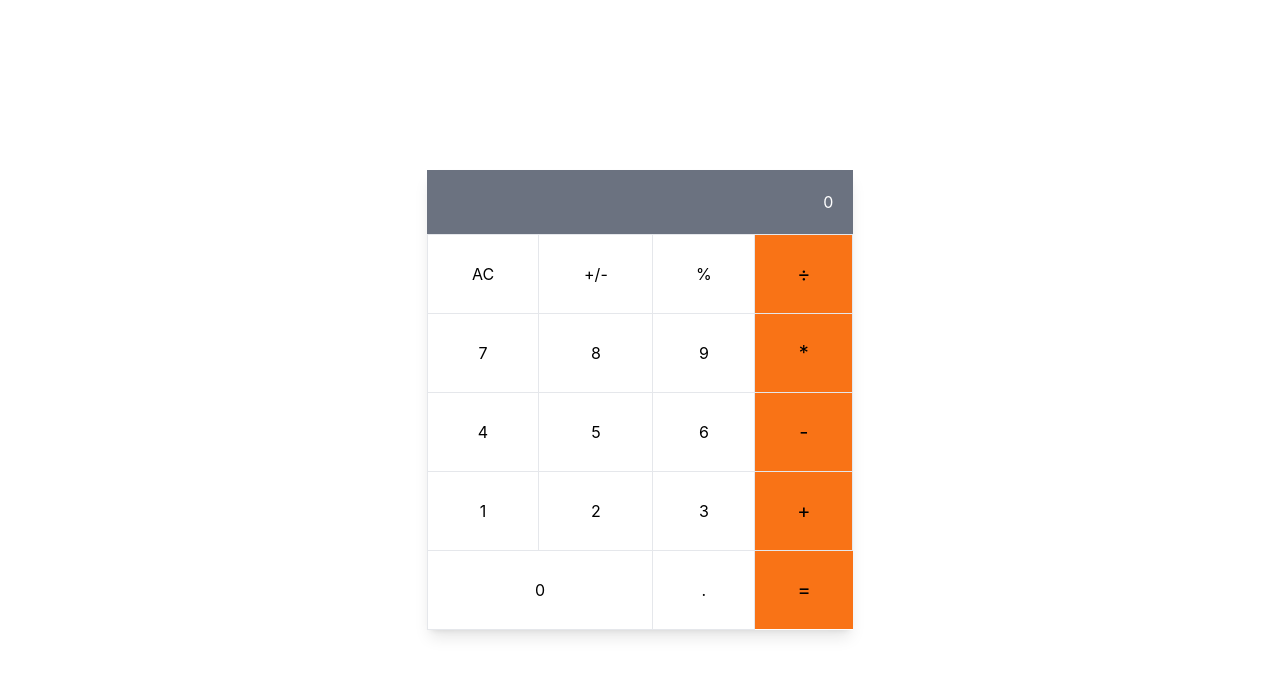
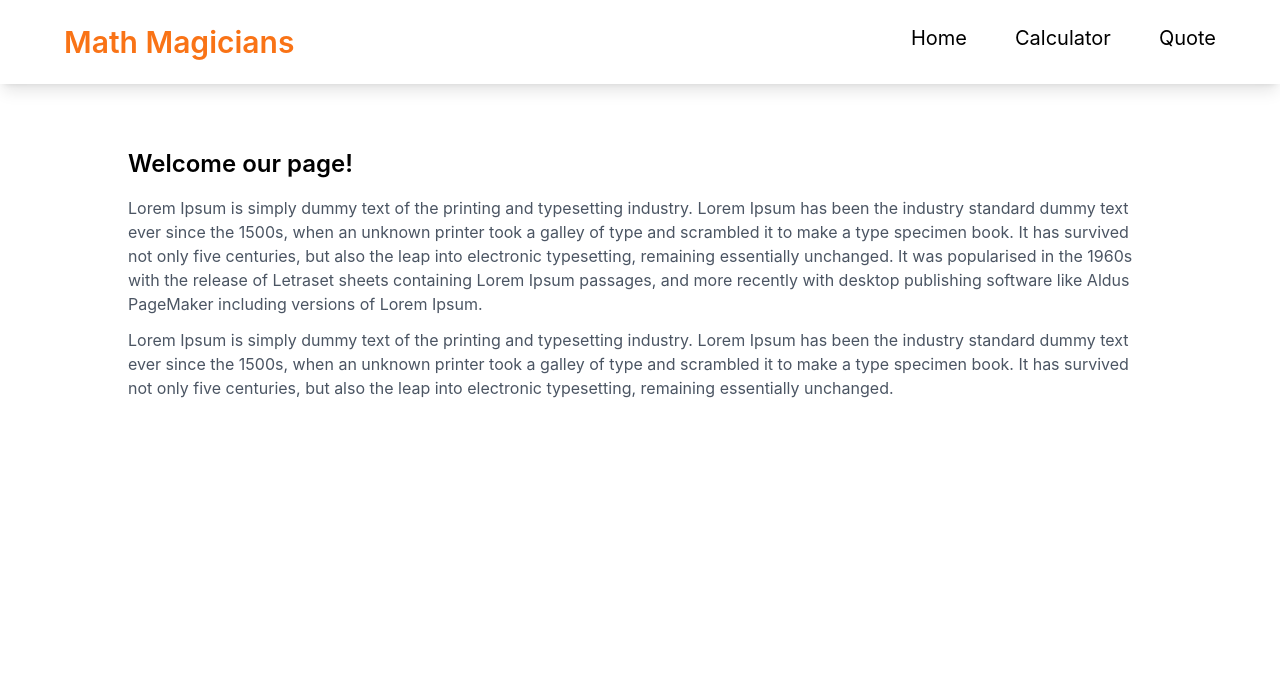
Before and after one commit to AmaduKamara/calculator, a React (Create React App) app: page / in a window 1280 px wide. Shown: the top 676 px of the page. Built offline with nearby package versions, Linux system fonts and the light colour scheme.

Commit message:
Add routing and pages to the full-website

```diff
--- a/package.json
+++ b/package.json
@@ -9,6 +9,7 @@
     "big.js": "^6.1.1",
     "react": "^17.0.2",
     "react-dom": "^17.0.2",
+    "react-router-dom": "^6.2.1",
     "react-scripts": "5.0.0",
     "web-vitals": "^2.1.2"
   },
--- a/src/App.js
+++ b/src/App.js
@@ -1,13 +1,17 @@
 import React, { Component } from 'react';
-import Calculator from './components/Calculator';
+import { Outlet } from 'react-router-dom';
+import Home from './pages/Home';
+// import Calculator from './components/Calculator';
+// import NavBar from './components/NavBar';
 
 // eslint-disable-next-line react/prefer-stateless-function
 export default class App extends Component {
   render() {
     return (
-      <div>
-        <Calculator />
-      </div>
+      <>
+        <Home />
+        <Outlet />
+      </>
     );
   }
 }
--- a/src/components/Calculator.js
+++ b/src/components/Calculator.js
@@ -12,8 +12,8 @@ const Calculator = () => {
   const { next, total } = state;
 
   return (
-    <div className="flex justify-center items-center h-screen">
-      <div className="w-2/6 shadow-lg">
+    <div className="flex justify-center items-center">
+      <div className="w-4/6 shadow-lg">
         <div className="text-white bg-gray-500 flex justify-end p-5 w-full">
           <span>{next || total || 0}</span>
         </div>
--- /dev/null
+++ b/src/components/NavBar.js
@@ -0,0 +1,23 @@
+import React from 'react';
+import { Link } from 'react-router-dom';
+
+function NavBar() {
+  return (
+    <div className="py-6 px-16 shadow-lg flex justify-between">
+      <Link to="/" className="text-3xl font-semibold text-orange-500">Math Magicians</Link>
+      <div className="flex">
+        <Link to="/" exact className="mx-6 hover:text-orange-500 text-xl">
+          Home
+        </Link>
+        <Link to="/calculator" exact className="mx-6 hover:text-orange-500 text-xl">
+          Calculator
+        </Link>
+        <Link to="/quote" exact className="ml-6 hover:text-orange-500 text-xl">
+          Quote
+        </Link>
+      </div>
+    </div>
+  );
+}
+
+export default NavBar;
--- a/src/index.js
+++ b/src/index.js
@@ -1,11 +1,22 @@
 import React from 'react';
 import ReactDOM from 'react-dom';
+import { BrowserRouter, Routes, Route } from 'react-router-dom';
 import './index.css';
 import App from './App';
+import Calculator from './pages/Calculator';
+import Quote from './pages/Quote';
+import NavBar from './components/NavBar';
 
 ReactDOM.render(
   <React.StrictMode>
-    <App />
+    <BrowserRouter>
+      <NavBar />
+      <Routes>
+        <Route path="/" element={<App />} />
+        <Route path="/calculator" element={<Calculator />} />
+        <Route path="/quote" element={<Quote />} />
+      </Routes>
+    </BrowserRouter>
   </React.StrictMode>,
   document.getElementById('root'),
 );
--- /dev/null
+++ b/src/pages/Calculator.js
@@ -0,0 +1,17 @@
+import React from 'react';
+import Calculator from '../components/Calculator';
+
+function CalculatorPage() {
+  return (
+    <div className="container mx-auto flex items-baseline justify-center pt-32">
+      <div className="w-1/4 text-center">
+        <h1 className="text-3xl font-semibold">Let us do some math!</h1>
+      </div>
+      <div className="w-3/4">
+        <Calculator />
+      </div>
+    </div>
+  );
+}
+
+export default CalculatorPage;
--- /dev/null
+++ b/src/pages/Home.js
@@ -0,0 +1,30 @@
+import React from 'react';
+
+function Home() {
+  return (
+    <div className="container mx-auto py-16 px-32">
+      <h1 className="text-2xl font-semibold mb-4">Welcome our page!</h1>
+      <p className=" text-gray-600">
+        Lorem Ipsum is simply dummy text of the printing and typesetting
+        industry. Lorem Ipsum has been the industry standard dummy text ever
+        since the 1500s, when an unknown printer took a galley of type and
+        scrambled it to make a type specimen book. It has survived not only five
+        centuries, but also the leap into electronic typesetting, remaining
+        essentially unchanged. It was popularised in the 1960s with the release
+        of Letraset sheets containing Lorem Ipsum passages, and more recently
+        with desktop publishing software like Aldus PageMaker including versions
+        of Lorem Ipsum.
+      </p>
+      <p className="mt-3 text-gray-600">
+        Lorem Ipsum is simply dummy text of the printing and typesetting
+        industry. Lorem Ipsum has been the industry standard dummy text ever
+        since the 1500s, when an unknown printer took a galley of type and
+        scrambled it to make a type specimen book. It has survived not only five
+        centuries, but also the leap into electronic typesetting, remaining
+        essentially unchanged.
+      </p>
+    </div>
+  );
+}
+
+export default Home;
--- /dev/null
+++ b/src/pages/Quote.js
@@ -0,0 +1,16 @@
+import React from 'react';
+
+function Quote() {
+  return (
+    <div className="container mx-auto py-32 flex justify-center items-center">
+      <p className="text-3xl">
+        Mathematic is not about numbers, equations, computations
+        <br />
+        or algorithms: it is about understanding.
+        <span className="font-semibold"> -William Shakespare</span>
+      </p>
+    </div>
+  );
+}
+
+export default Quote;
```
Also changed, not shown: 1 other file (tests, documents, lock files or other folders).
